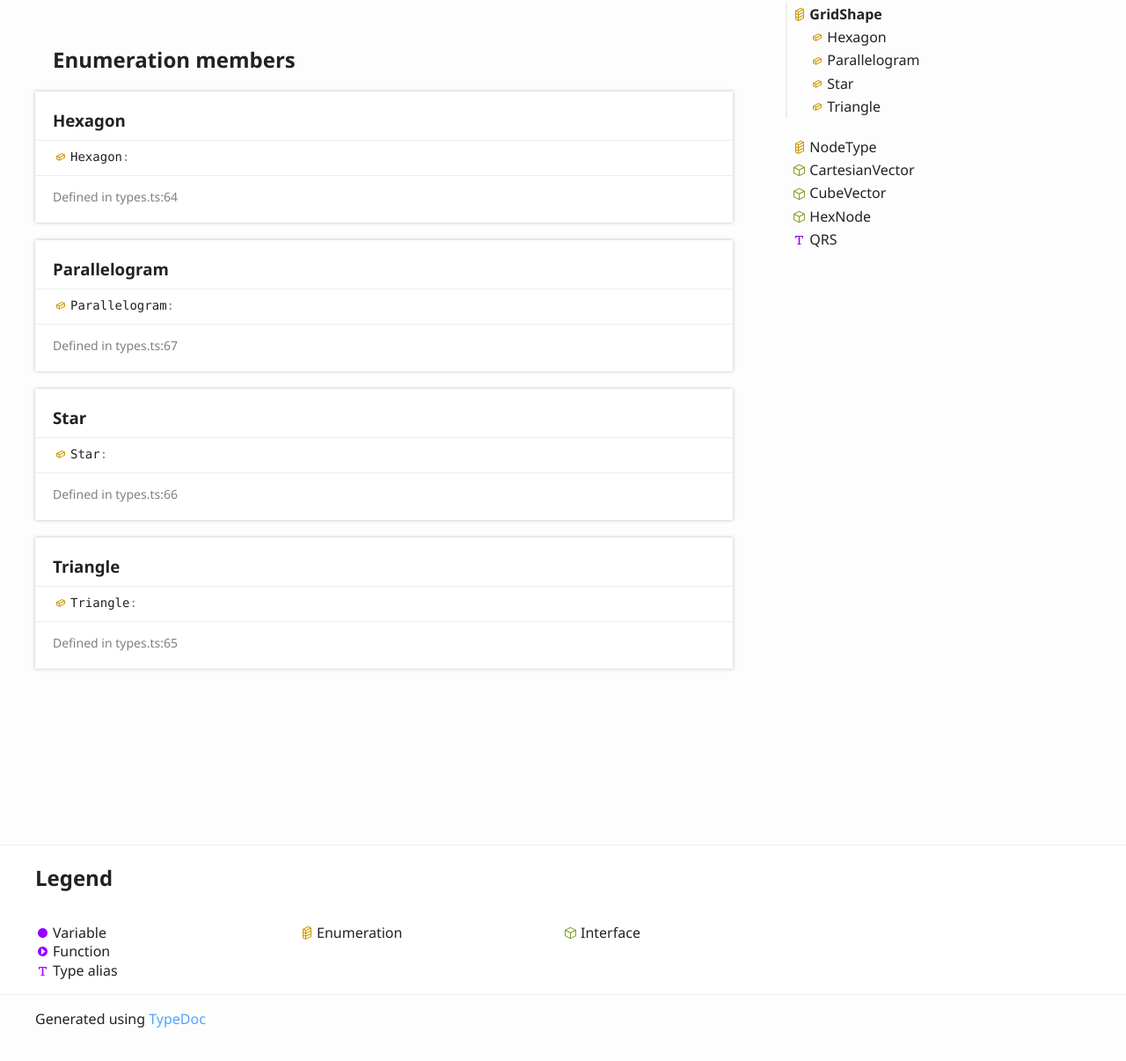
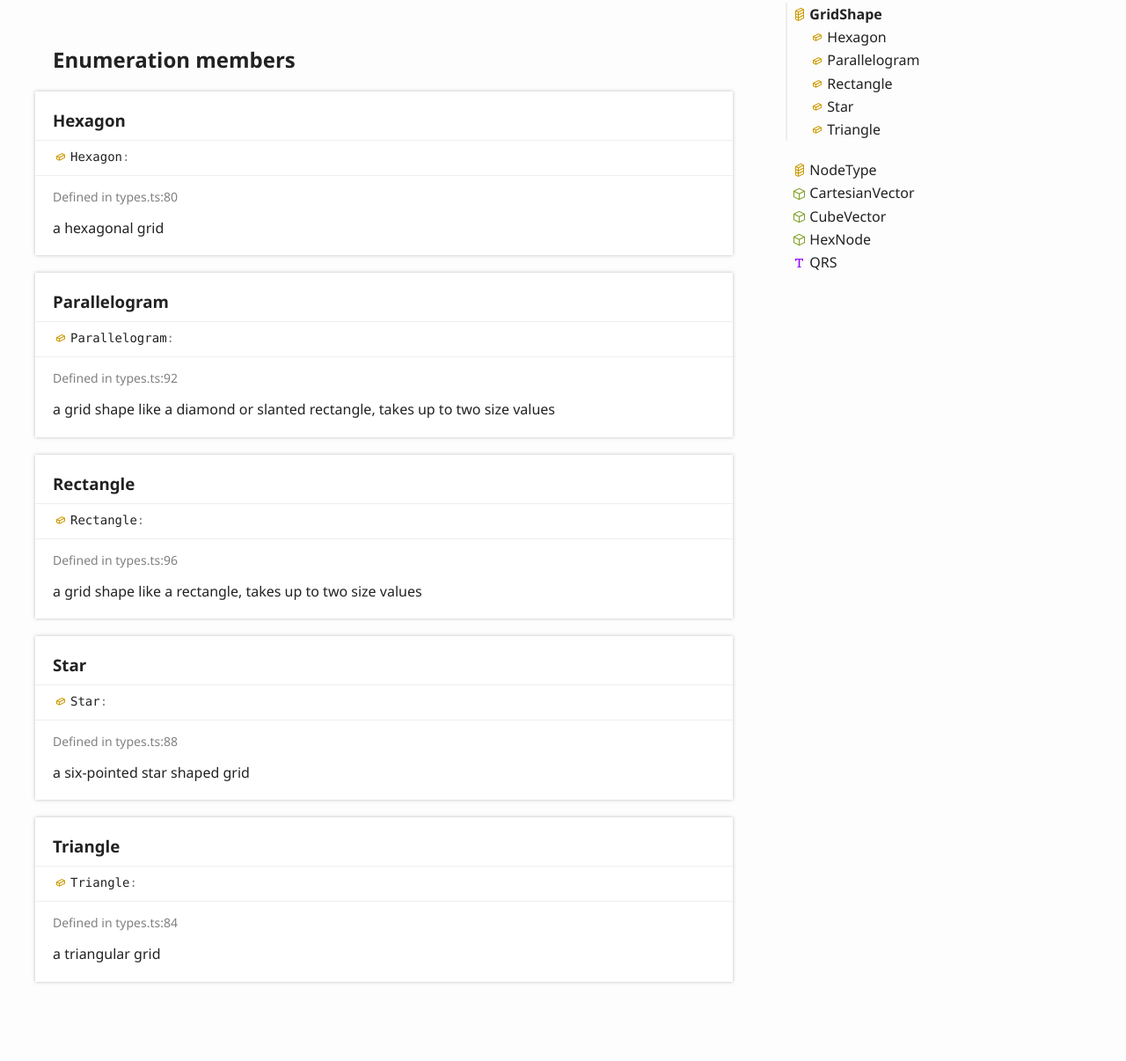
Before and after one commit to hiimmrdave/hexgraph, a website built with webpack: page docs/enums/_types_.gridshape.html in a window 1280 px wide. Shown: the part 512-1718 px from the top of the page at 88% size. Before the commit the page ends 1697 px from the top, so only its background shows below. Built offline with nearby package versions, Linux system fonts and the light colour scheme.

Commit message:
doc updates

```diff
--- a/docs/enums/_types_.gridshape.html
+++ b/docs/enums/_types_.gridshape.html
@@ -85,6 +85,7 @@
 							<ul class="tsd-index-list">
 								<li class="tsd-kind-enum-member tsd-parent-kind-enum"><a href="_types_.gridshape.html#hexagon" class="tsd-kind-icon">Hexagon</a></li>
 								<li class="tsd-kind-enum-member tsd-parent-kind-enum"><a href="_types_.gridshape.html#parallelogram" class="tsd-kind-icon">Parallelogram</a></li>
+								<li class="tsd-kind-enum-member tsd-parent-kind-enum"><a href="_types_.gridshape.html#rectangle" class="tsd-kind-icon">Rectangle</a></li>
 								<li class="tsd-kind-enum-member tsd-parent-kind-enum"><a href="_types_.gridshape.html#star" class="tsd-kind-icon">Star</a></li>
 								<li class="tsd-kind-enum-member tsd-parent-kind-enum"><a href="_types_.gridshape.html#triangle" class="tsd-kind-icon">Triangle</a></li>
 							</ul>
@@ -100,9 +101,14 @@
 					<div class="tsd-signature tsd-kind-icon">Hexagon<span class="tsd-signature-symbol">:</span></div>
 					<aside class="tsd-sources">
 						<ul>
-							<li>Defined in types.ts:64</li>
+							<li>Defined in types.ts:80</li>
 						</ul>
 					</aside>
+					<div class="tsd-comment tsd-typography">
+						<div class="lead">
+							<p>a hexagonal grid</p>
+						</div>
+					</div>
 				</section>
 				<section class="tsd-panel tsd-member tsd-kind-enum-member tsd-parent-kind-enum">
 					<a name="parallelogram" class="tsd-anchor"></a>
@@ -110,9 +116,29 @@
 					<div class="tsd-signature tsd-kind-icon">Parallelogram<span class="tsd-signature-symbol">:</span></div>
 					<aside class="tsd-sources">
 						<ul>
-							<li>Defined in types.ts:67</li>
+							<li>Defined in types.ts:92</li>
 						</ul>
 					</aside>
+					<div class="tsd-comment tsd-typography">
+						<div class="lead">
+							<p>a grid shape like a diamond or slanted rectangle, takes up to two size values</p>
+						</div>
+					</div>
+				</section>
+				<section class="tsd-panel tsd-member tsd-kind-enum-member tsd-parent-kind-enum">
+					<a name="rectangle" class="tsd-anchor"></a>
+					<h3>Rectangle</h3>
+					<div class="tsd-signature tsd-kind-icon">Rectangle<span class="tsd-signature-symbol">:</span></div>
+					<aside class="tsd-sources">
+						<ul>
+							<li>Defined in types.ts:96</li>
+						</ul>
+					</aside>
+					<div class="tsd-comment tsd-typography">
+						<div class="lead">
+							<p>a grid shape like a rectangle, takes up to two size values</p>
+						</div>
+					</div>
 				</section>
 				<section class="tsd-panel tsd-member tsd-kind-enum-member tsd-parent-kind-enum">
 					<a name="star" class="tsd-anchor"></a>
@@ -120,9 +146,14 @@
 					<div class="tsd-signature tsd-kind-icon">Star<span class="tsd-signature-symbol">:</span></div>
 					<aside class="tsd-sources">
 						<ul>
-							<li>Defined in types.ts:66</li>
+							<li>Defined in types.ts:88</li>
 						</ul>
 					</aside>
+					<div class="tsd-comment tsd-typography">
+						<div class="lead">
+							<p>a six-pointed star shaped grid</p>
+						</div>
+					</div>
 				</section>
 				<section class="tsd-panel tsd-member tsd-kind-enum-member tsd-parent-kind-enum">
 					<a name="triangle" class="tsd-anchor"></a>
@@ -130,9 +161,14 @@
 					<div class="tsd-signature tsd-kind-icon">Triangle<span class="tsd-signature-symbol">:</span></div>
 					<aside class="tsd-sources">
 						<ul>
-							<li>Defined in types.ts:65</li>
+							<li>Defined in types.ts:84</li>
 						</ul>
 					</aside>
+					<div class="tsd-comment tsd-typography">
+						<div class="lead">
+							<p>a triangular grid</p>
+						</div>
+					</div>
 				</section>
 			</section>
 		</div>
@@ -174,6 +210,9 @@
 							</li>
 							<li class=" tsd-kind-enum-member tsd-parent-kind-enum">
 								<a href="_types_.gridshape.html#parallelogram" class="tsd-kind-icon">Parallelogram</a>
+							</li>
+							<li class=" tsd-kind-enum-member tsd-parent-kind-enum">
+								<a href="_types_.gridshape.html#rectangle" class="tsd-kind-icon">Rectangle</a>
 							</li>
 							<li class=" tsd-kind-enum-member tsd-parent-kind-enum">
 								<a href="_types_.gridshape.html#star" class="tsd-kind-icon">Star</a>
```
Also changed, not shown: docs/enums/_types_.nodetype.html (+3 -3 lines), docs/interfaces/_types_.cartesianvector.html (+19 -2 lines), docs/interfaces/_types_.cubevector.html (+11 -3 lines), docs/interfaces/_types_.hexnode.html (+6 -6 lines), docs/modules/_types_.html (+1 -1 lines).
